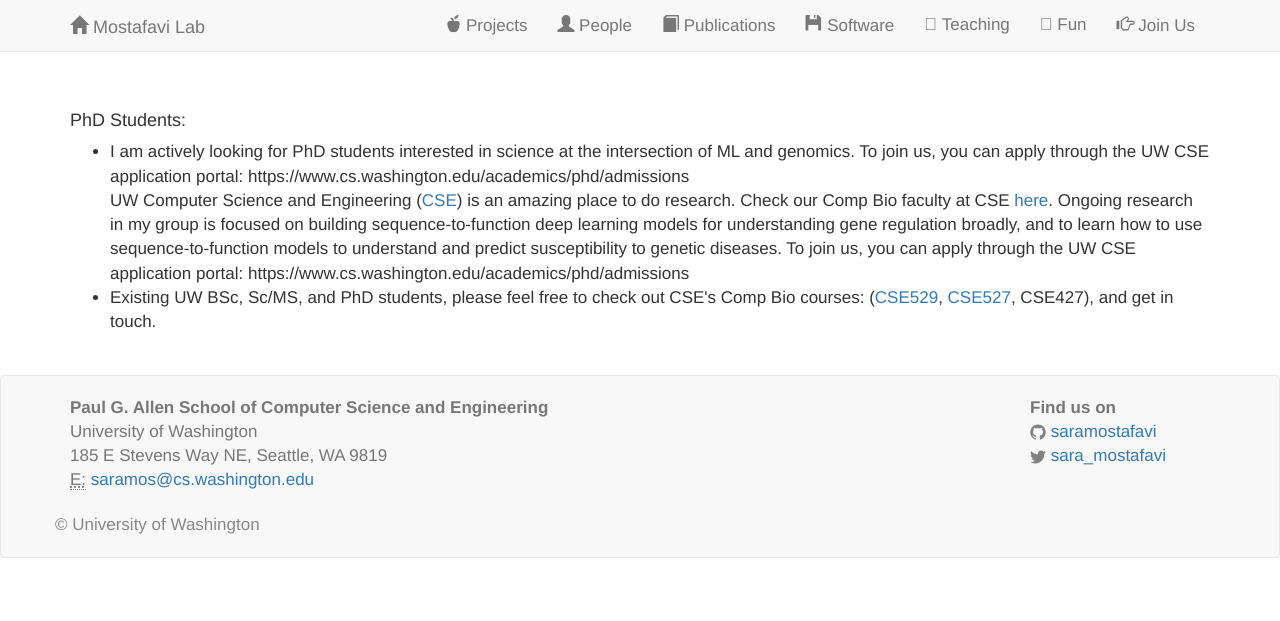
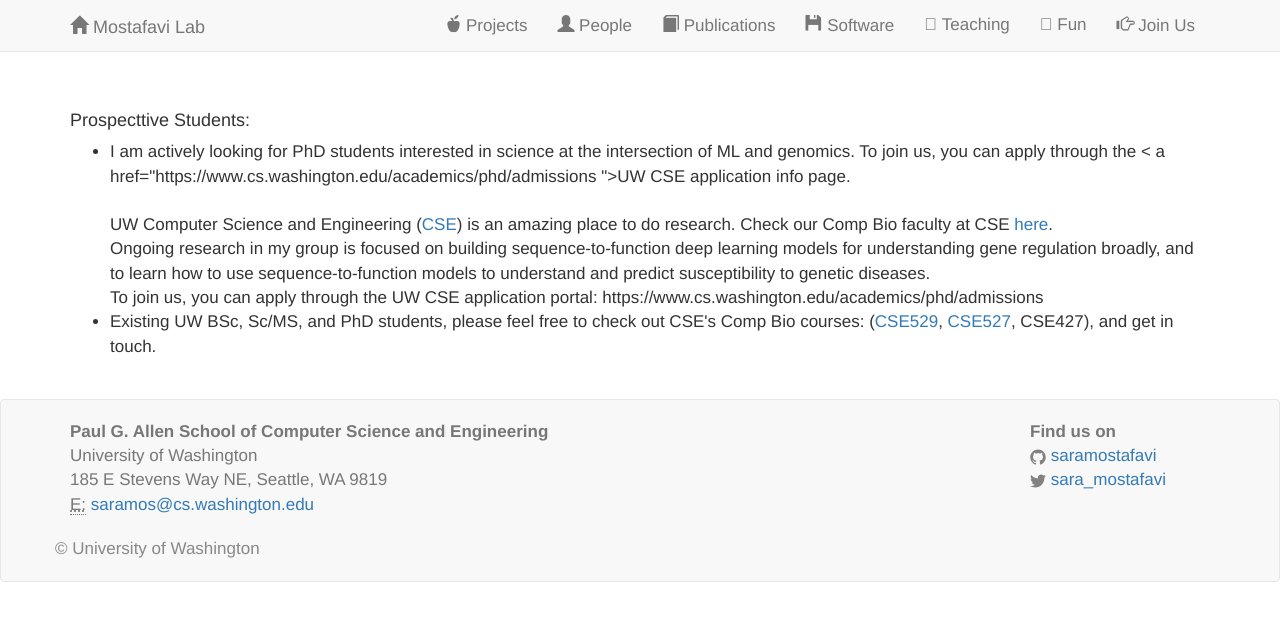
Before and after one commit to saramostafavi/saramostafavi.github.io, a Jekyll site: the page built from joinus.html, in a window 1280 px wide. Shown: the top 621 px of the page. Built offline with Jekyll 4.4.1, drawn with Linux system fonts in a browser that asks for light colours; nearby versions of some CDN libraries; a style sheet for code colours, icons or effects is not loaded.

Commit message:
Update joinus.html

```diff
--- a/joinus.html
+++ b/joinus.html
@@ -5,18 +5,18 @@ layout: default
 <div class="people">
     <div class="container">
 
-<h4>PhD Students:</h4>
+<h4>Prospecttive Students:</h4>
 <p>
   <ul>
   <li>
-      I am actively looking for PhD students interested in science at the intersection of ML and genomics. To join us, you can apply through the UW CSE application portal: https://www.cs.washington.edu/academics/phd/admissions </li>
+      I am actively looking for PhD students interested in science at the intersection of ML and genomics. To join us, you can apply through the < a href="https://www.cs.washington.edu/academics/phd/admissions ">UW CSE application info page</a>.</li>
 
-
+  <br>
       UW Computer Science and Engineering (<a href="https://www.cs.washington.edu/">CSE</a>) is an amazing place to do research.
       Check our Comp Bio faculty at CSE <a href="https://www.cs.washington.edu/people/faculty/fulltime/by-expertise#compbio">here</a>.
-
+      <br>
       Ongoing research in my group is focused on building sequence-to-function deep learning models for understanding gene regulation broadly, and to learn how to use sequence-to-function models to understand and predict susceptibility to genetic diseases.
-
+<br>
       To join us, you can apply through the UW CSE application portal: https://www.cs.washington.edu/academics/phd/admissions </li>
 
 
```
